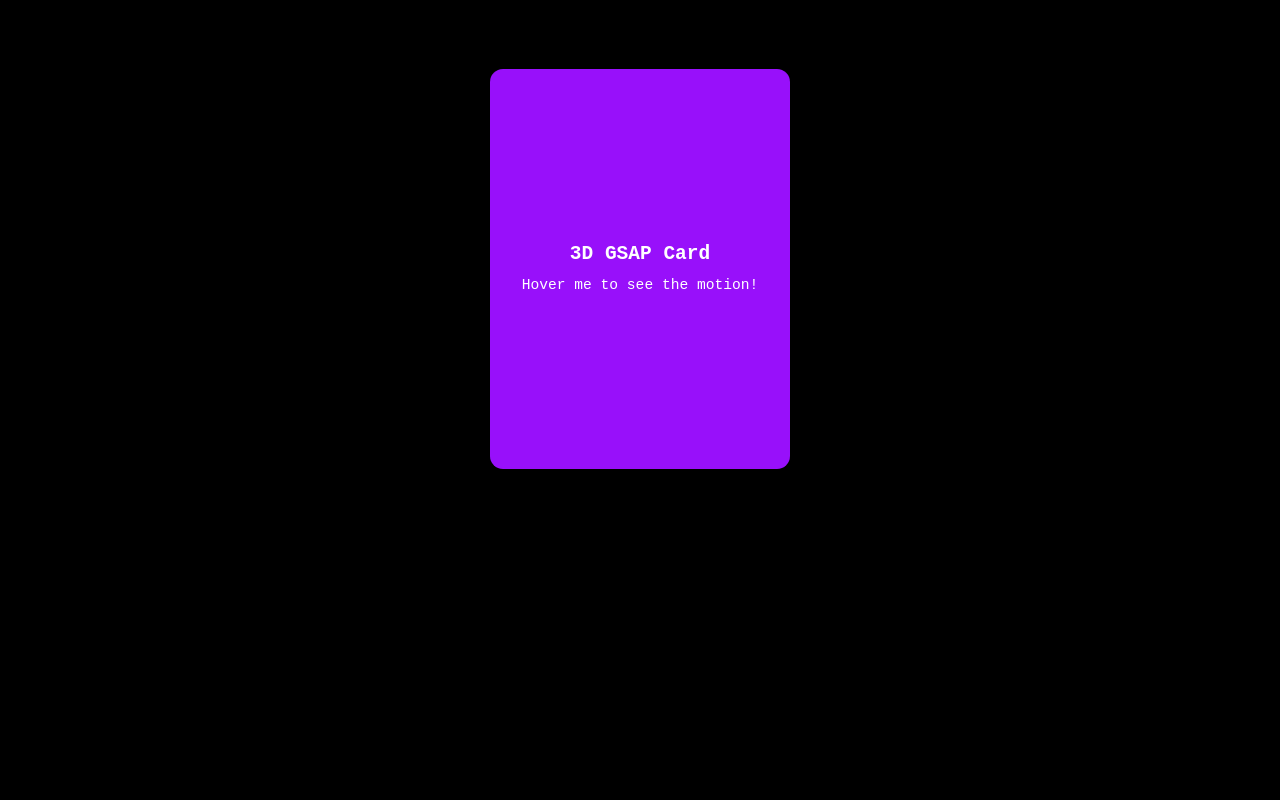
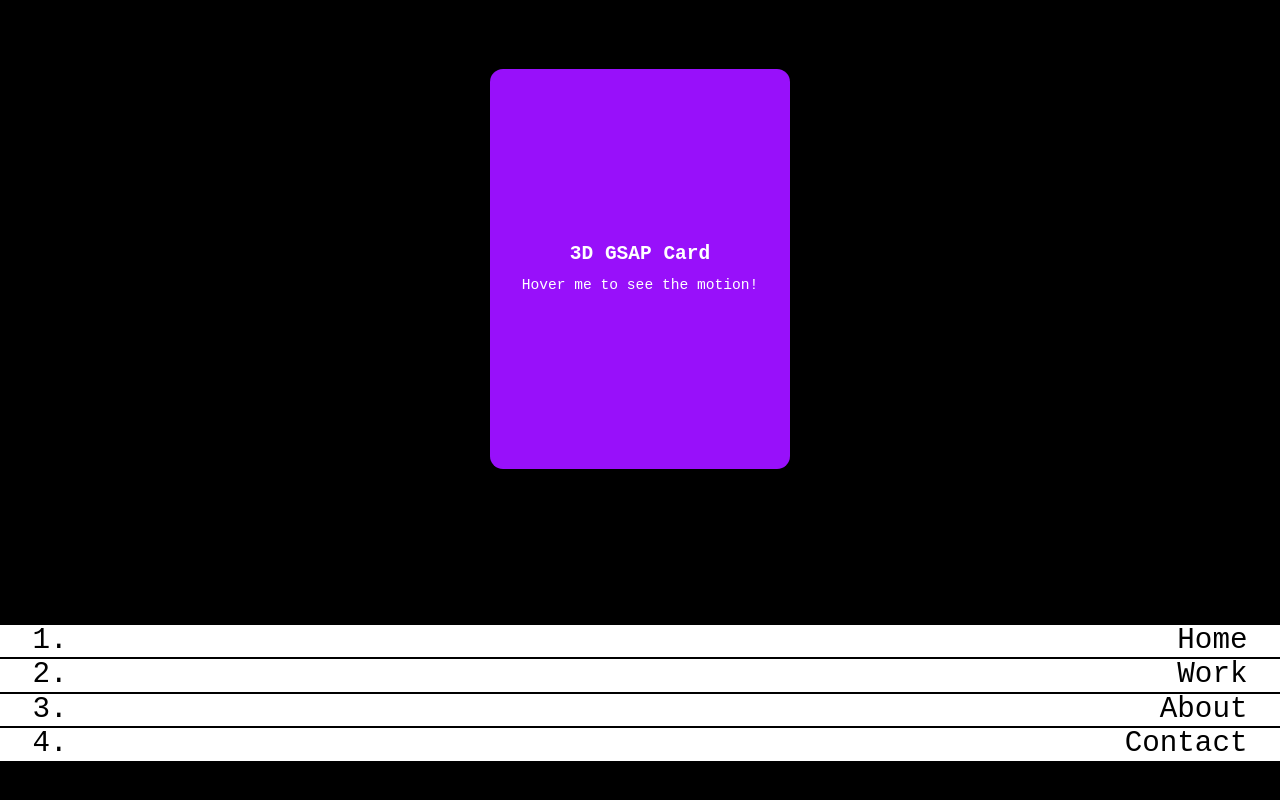
Before and after one commit to AabhasNama001/React-Practice, a React (Vite) app: page / in a window 1280 px wide. Shown: the part 1182-1982 px from the top of the page. Built offline with nearby package versions, Linux system fonts and the light colour scheme.

Commit message:
added about page

```diff
--- a/src/App.jsx
+++ b/src/App.jsx
@@ -5,6 +5,7 @@
 import GsapImages from "./pages/GsapImages";
 import Loader from "./pages/Loader";
 import TiltCard from "./pages/TiltCard";
+import About from "./pages/About";
 
 const App = () => {
   return (
@@ -26,19 +27,20 @@
       <br></br>
       <br></br>
       <TiltCard />
-      <br/>
-      <br/>
-      <br/>
-      <br/>
-      <br/>
-      <br/>
-      <br/>
-      <br/>
-      <GsapImages />
+      <br />
+      <br />
+      <br />
+      <br />
+      <br />
+      <br />
+      <br />
+      <br />
+      <About />
       <br></br>
       <br></br>
       <br></br>
       <br></br>
+      <GsapImages />
     </div>
   );
 };
--- /dev/null
+++ b/src/pages/About.jsx
@@ -0,0 +1,26 @@
+import React from "react";
+
+const About = () => {
+  return (
+    <div>
+      <div className="flex justify-between px-10 text-4xl border-b-2 border-black bg-white text-black hover:bg-black hover:text-white transition-all ease-in-out">
+        <h2>1.</h2>
+        <h2>Home</h2>
+      </div>
+      <div className="flex justify-between px-10 text-4xl border-b-2 border-black bg-white text-black hover:bg-black hover:text-white transition-all ease-in-out">
+        <h2>2.</h2>
+        <h2>Work</h2>
+      </div>
+      <div className="flex justify-between px-10 text-4xl border-b-2 border-black bg-white text-black hover:bg-black hover:text-white transition-all ease-in-out">
+        <h2>3.</h2>
+        <h2>About</h2>
+      </div>
+      <div className="flex justify-between px-10 text-4xl border-b-2 border-black bg-white text-black hover:bg-black hover:text-white transition-all ease-in-out">
+        <h2>4.</h2>
+        <h2>Contact</h2>
+      </div>
+    </div>
+  );
+};
+
+export default About;
```
